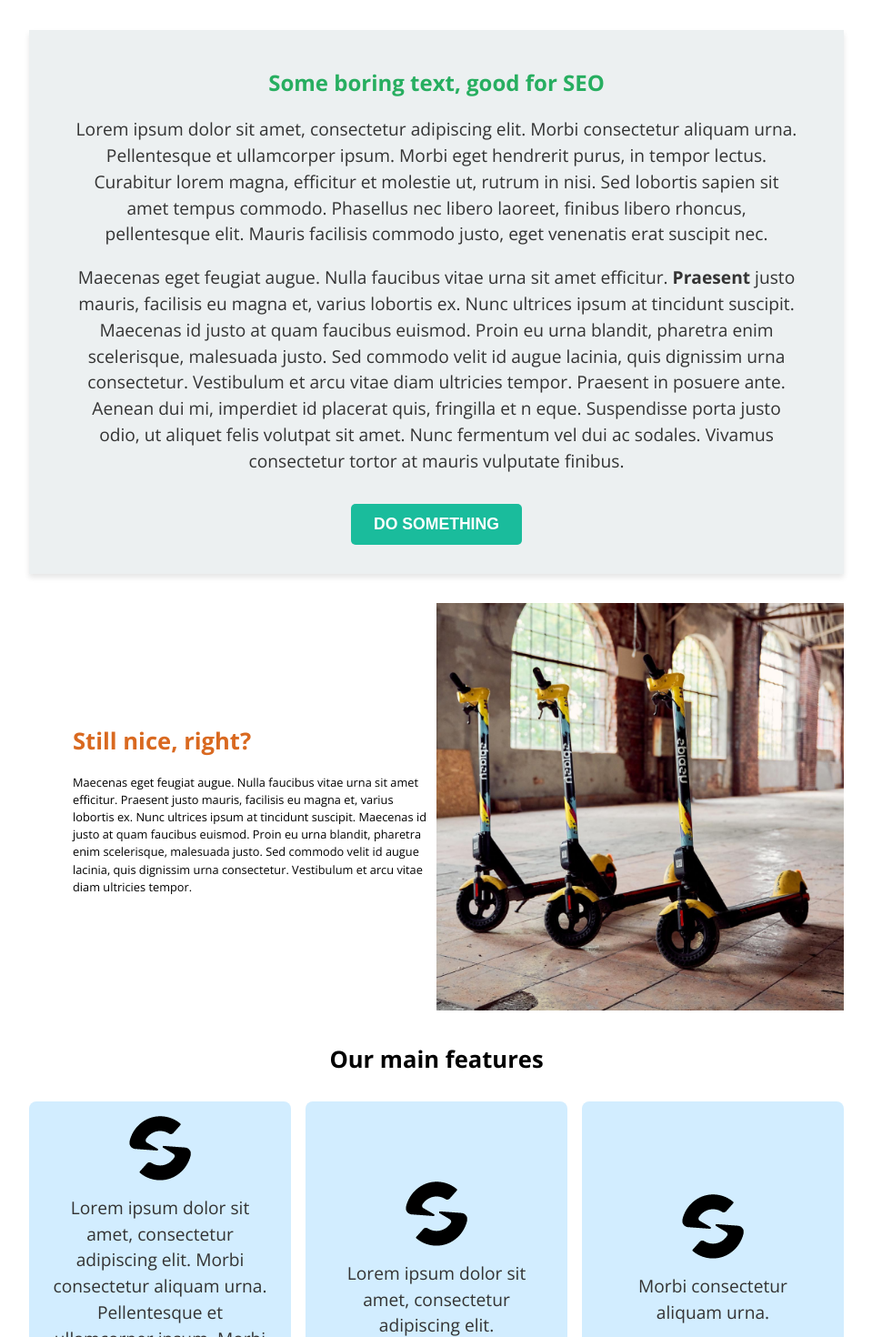
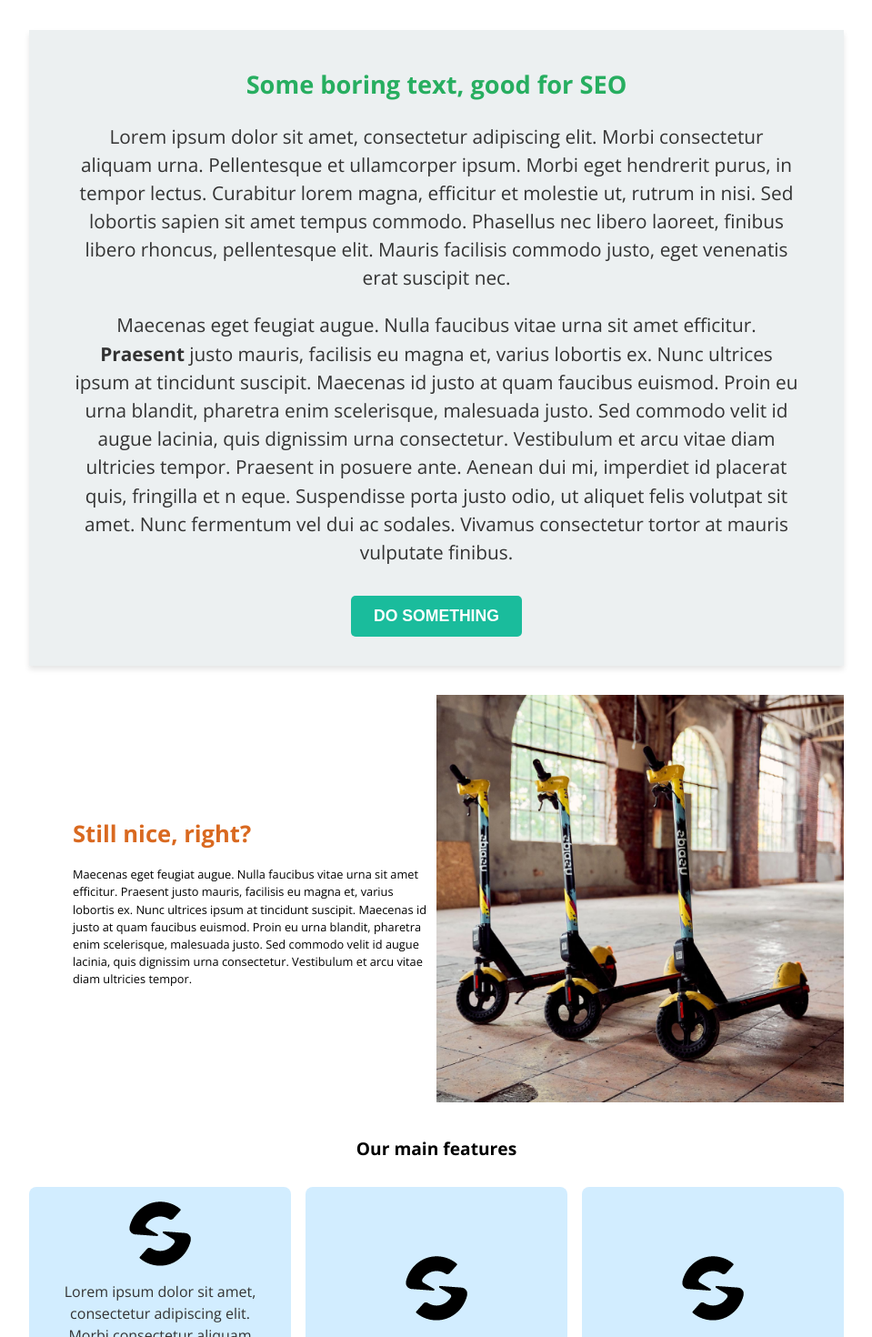
Before and after one commit to raresjunica/homeAssessment, a React (Vite) app: page / in a window 1280 px wide. Shown: the part 1540-3010 px from the top of the page at 91% size, without its empty margins (160-1119 px from the left). Built offline with nearby package versions, Linux system fonts and the light colour scheme; no server answers.

Commit message:
styling modifications

```diff
--- a/src/components/card/Card.css
+++ b/src/components/card/Card.css
@@ -11,7 +11,7 @@
 
 .card__title {
   color: #27ae60;
-  font-size: 1.5rem;
+  font-size: 1.2rem;
   padding-top: 2rem;
   margin-bottom: 0rem;
 }
@@ -43,9 +43,14 @@
   .card__title {
     padding-top: 0.5rem;
     margin: 0rem;
+    font-size: 1.7rem;
   }
 
   .card__content {
     margin-bottom: 2rem;
   }
+
+  .card__content p {
+    font-size: 1.3rem;
+  }
 }
--- a/src/components/info-box/InfoBox.css
+++ b/src/components/info-box/InfoBox.css
@@ -26,7 +26,7 @@
 }
 
 .infobox__text p {
-  font-size: 1rem;
+  font-size: 0.9rem;
   color: #333;
   margin: 0;
   padding: 0 0.5rem;
@@ -42,3 +42,10 @@
   padding: 0.2rem 0.5rem;
   border-radius: 5px;
 }
+
+/* Larger screens */
+@media (min-width: 768px) {
+  .infobox__text p {
+    font-size: 1rem;
+  }
+}
--- a/src/pages/home/Home.css
+++ b/src/pages/home/Home.css
@@ -118,11 +118,11 @@
     height: auto;
   }
 
-  .home__content h1 {
+  .home__text-content h1 {
     font-size: 2vw;
   }
 
-  .home__content p {
+  .home__text-content p {
     font-size: 1.5vw;
   }
 
--- a/src/pages/home/home-components/TestimonialBox.css
+++ b/src/pages/home/home-components/TestimonialBox.css
@@ -35,7 +35,7 @@
 
 .testimonial__content p {
   margin: 0;
-  font-size: 0.7rem;
+  font-size: 0.6rem;
   color: #2c3e50;
   text-align: left;
 }
@@ -43,7 +43,7 @@
 .testimonial__author {
   display: block;
   margin-top: 0.5rem;
-  font-size: 0.8rem;
+  font-size: 0.6rem;
   color: #1a85ff;
   text-align: left;
 }
@@ -74,4 +74,12 @@
     padding: 2rem;
     text-align: left;
   }
+
+  .testimonial__content p {
+    font-size: 1.2rem;
+  }
+
+  .testimonial__author {
+    font-size: 1.2rem;
+  }
 }
```
